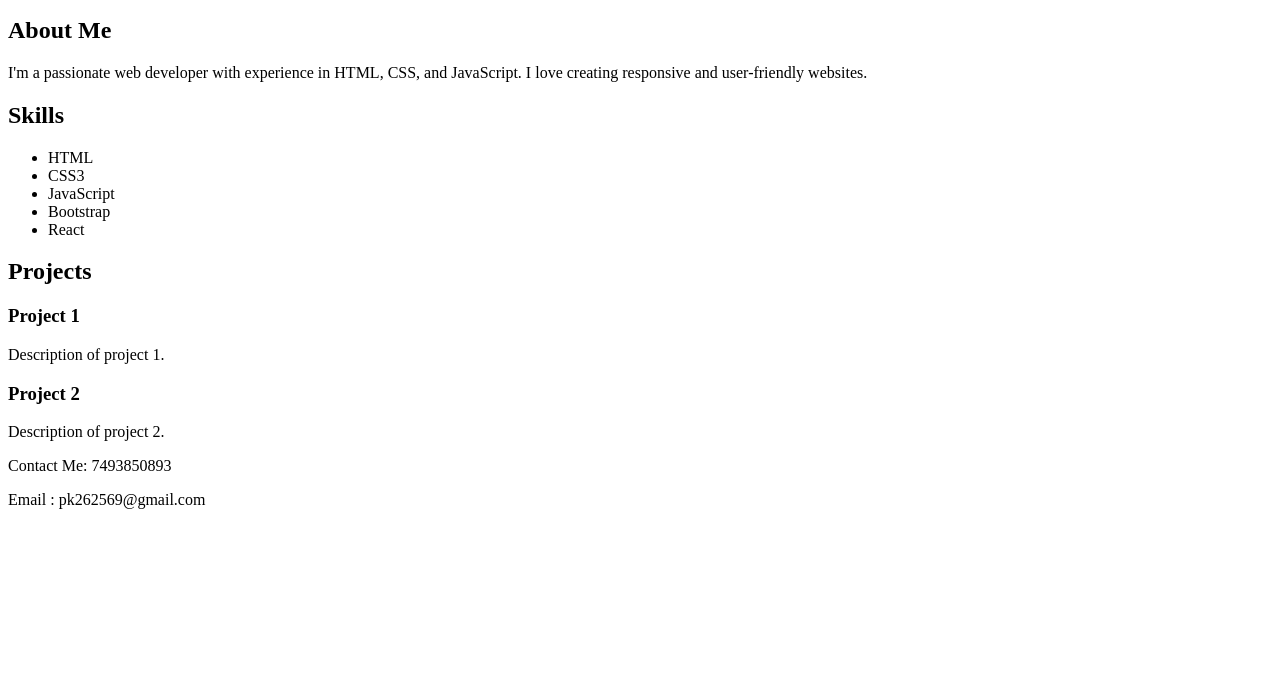
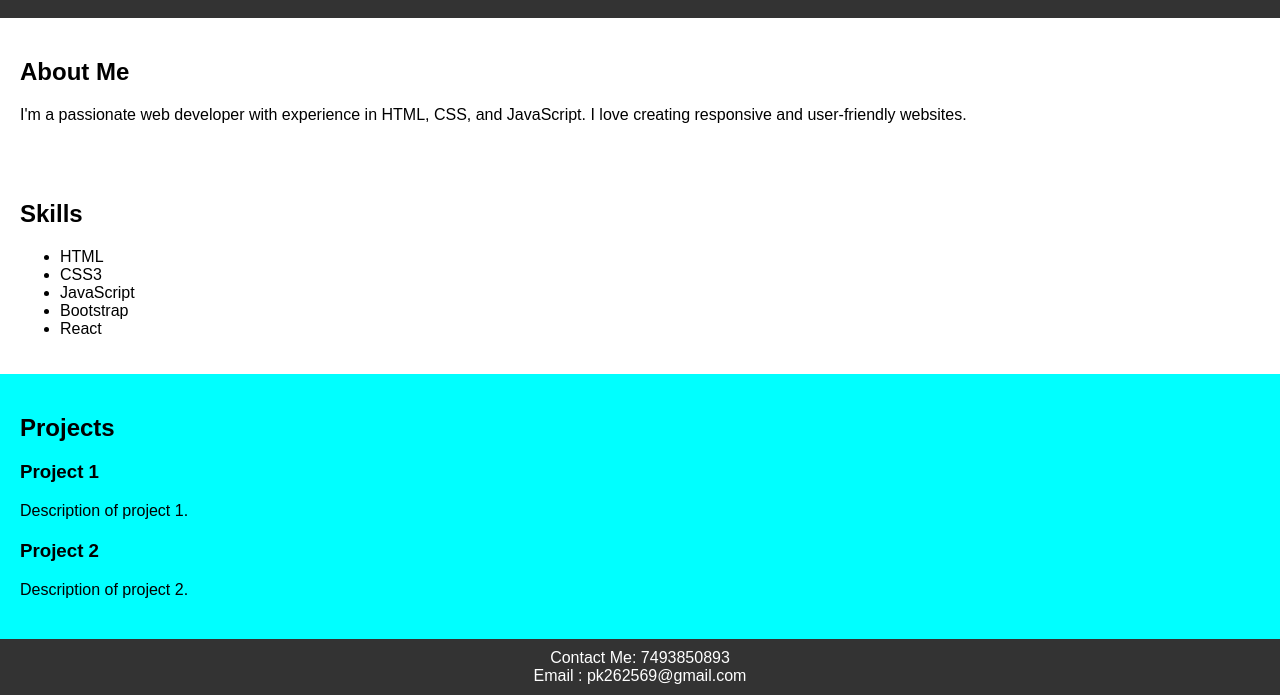
Before and after one commit to pankajQkumar/portfolio1, a plain HTML site: page index.html in a window 1280 px wide. Shown: the part 127-822 px from the top of the page. Before the commit the page ends 800 px from the top, so only its background shows below. Drawn offline with Linux system fonts and the light colour scheme.

Commit message:
Update index.html

```diff
--- a/index.html
+++ b/index.html
@@ -5,7 +5,7 @@
     <meta charset="UTF-8">
     <meta name="viewport" content="width=device-width, initial-scale=1.0">
     <title>My Portfolio</title>
-    <link rel="stylesheet" href="./profile1.css">
+    <link rel="stylesheet" href="./index1.css">
 </head>
 
 <body>
```
